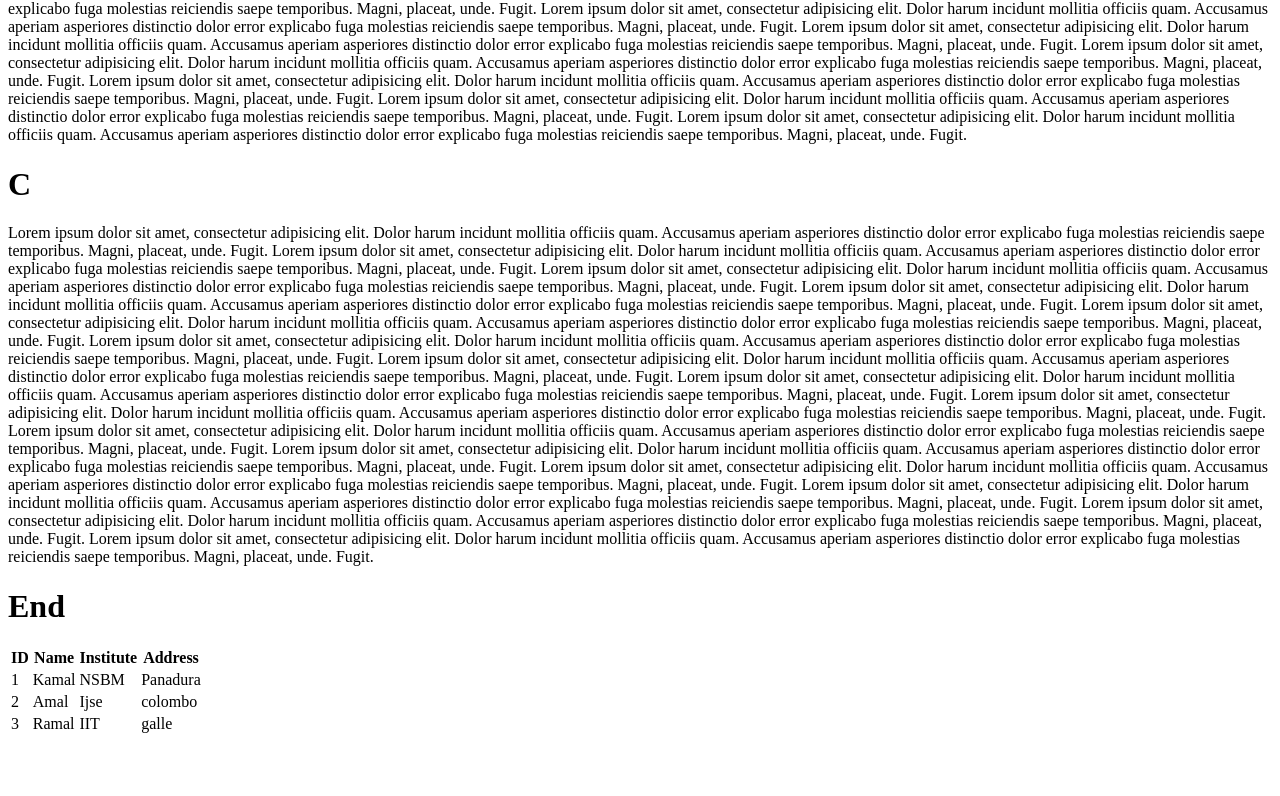
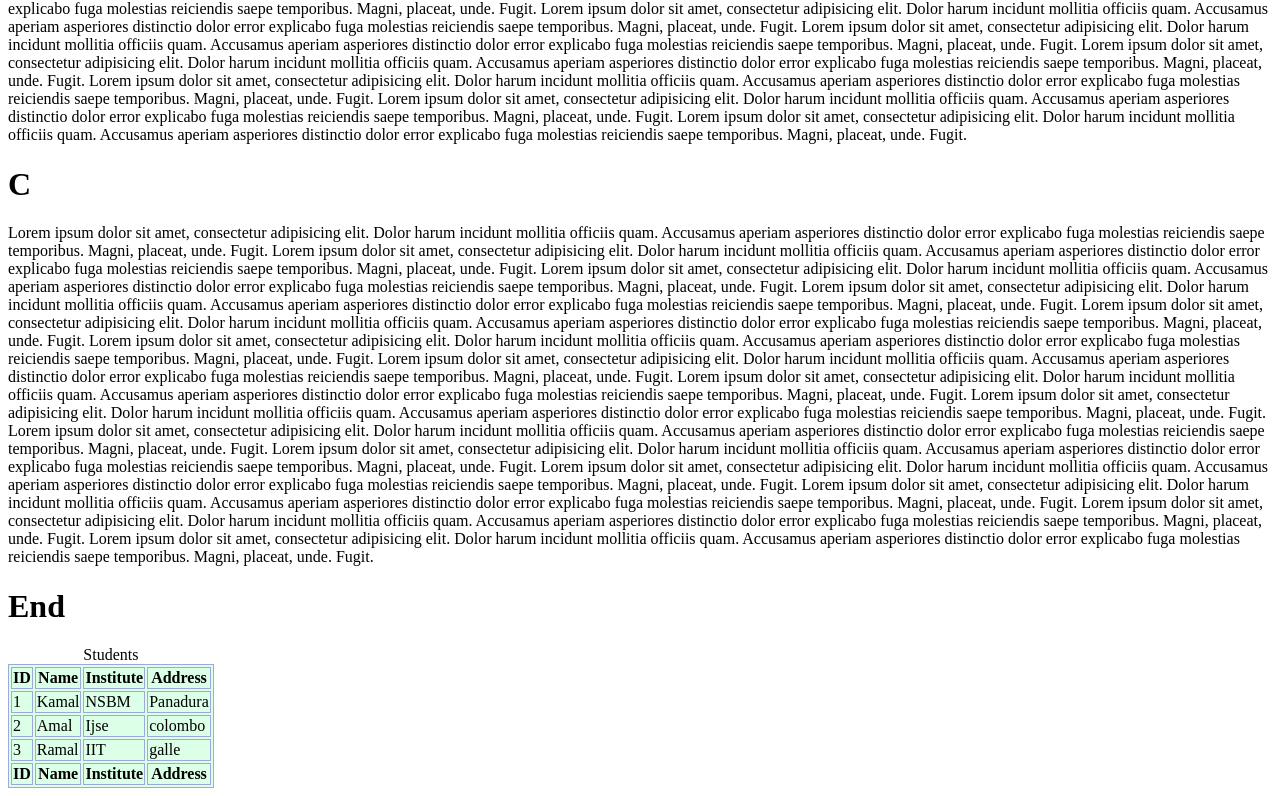
Before and after one commit to GAShameenDilusha/its1119, a plain HTML site: page index.html in a window 1280 px wide. Shown: the part 2859-3655 px from the top of the page. Before the commit the page ends 3603 px from the top, so only its background shows below. Drawn offline with Linux system fonts and the light colour scheme.

Commit message:
download pdf

```diff
--- a/index.html
+++ b/index.html
@@ -212,6 +212,8 @@
     <a href="#next">Next</a>
     <a href="#vue">Vue</a>
 
+    <a href="assets/pdf/Introduction%20to%20network%20programming%20viva%20(2).pdf" download>Download</a>
+
     <h1 id="java">Java</h1>
     <p>
         Lorem ipsum dolor sit amet, consectetur adipisicing elit. Dolor harum incidunt mollitia officiis quam. Accusamus aperiam asperiores distinctio dolor error explicabo fuga molestias reiciendis saepe temporibus. Magni, placeat, unde. Fugit.
@@ -290,7 +292,8 @@
 
 
 <!--///////////////////////////////////////////HTML Tables///////////////////////////////////////////-->
-<table>
+<table border="1" bordercolor="#9fa8da" bgcolor="#dcffe7">
+    <caption>Students</caption>
     <!--table header-->
         <thead>
             <th>ID</th>
@@ -323,7 +326,12 @@
         </tr>
         </tbody>
     <!--table footer-->
-    <tfoot></tfoot>
+    <tfoot>
+        <th>ID</th>
+        <th>Name</th>
+        <th>Institute</th>
+        <th>Address</th>
+    </tfoot>
 </table>
 
 
```
Also changed, not shown: 1 other file.
